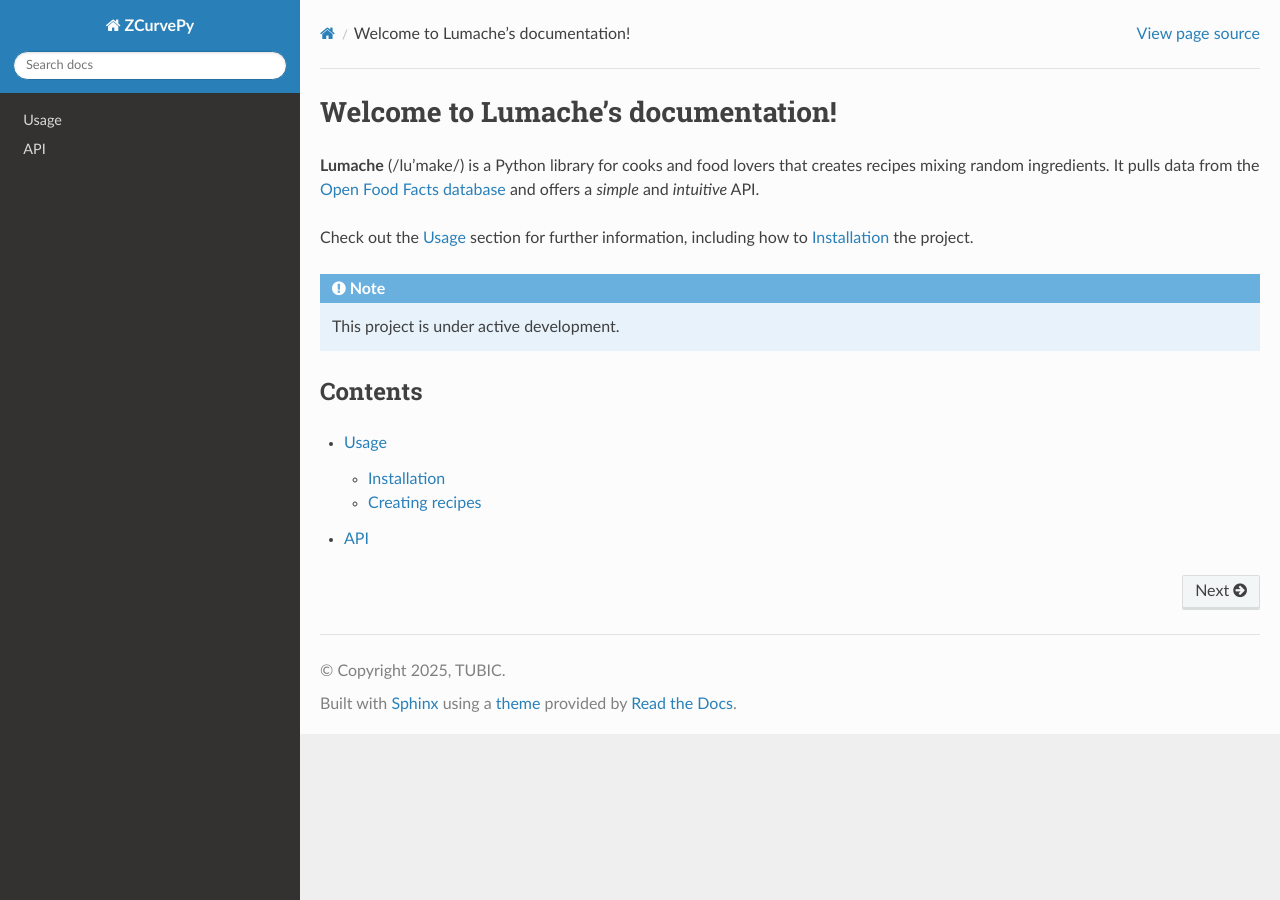
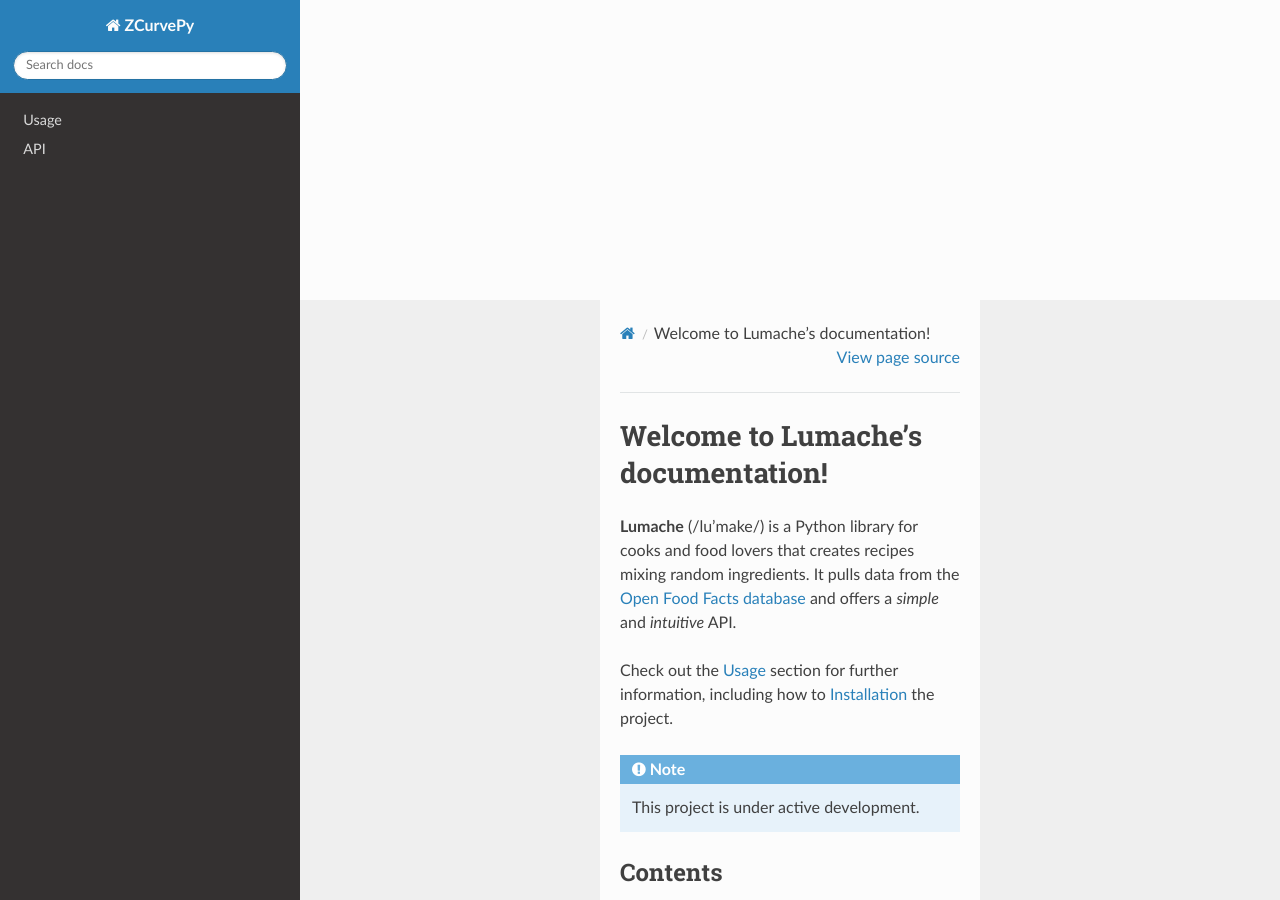
Before and after one commit to zetong-zhang/zcurvepy-docs, a Sphinx documentation site: the page built from docs/source/index.rst, in a window 1280 px wide and 900 px high. Built offline with Sphinx 7.4.7 and the Read the Docs theme 3.1.0, drawn with Linux system fonts in a browser that asks for light colours.

Commit message:
Update custom.css

```diff
--- a/docs/source/_static/css/custom.css
+++ b/docs/source/_static/css/custom.css
@@ -1,6 +1,6 @@
 .wy-nav-content {
     max-width: 1200px !important;
-    margin: 0 auto;
+    margin: 300px !important;
     padding: 20px;
 }
 
```
